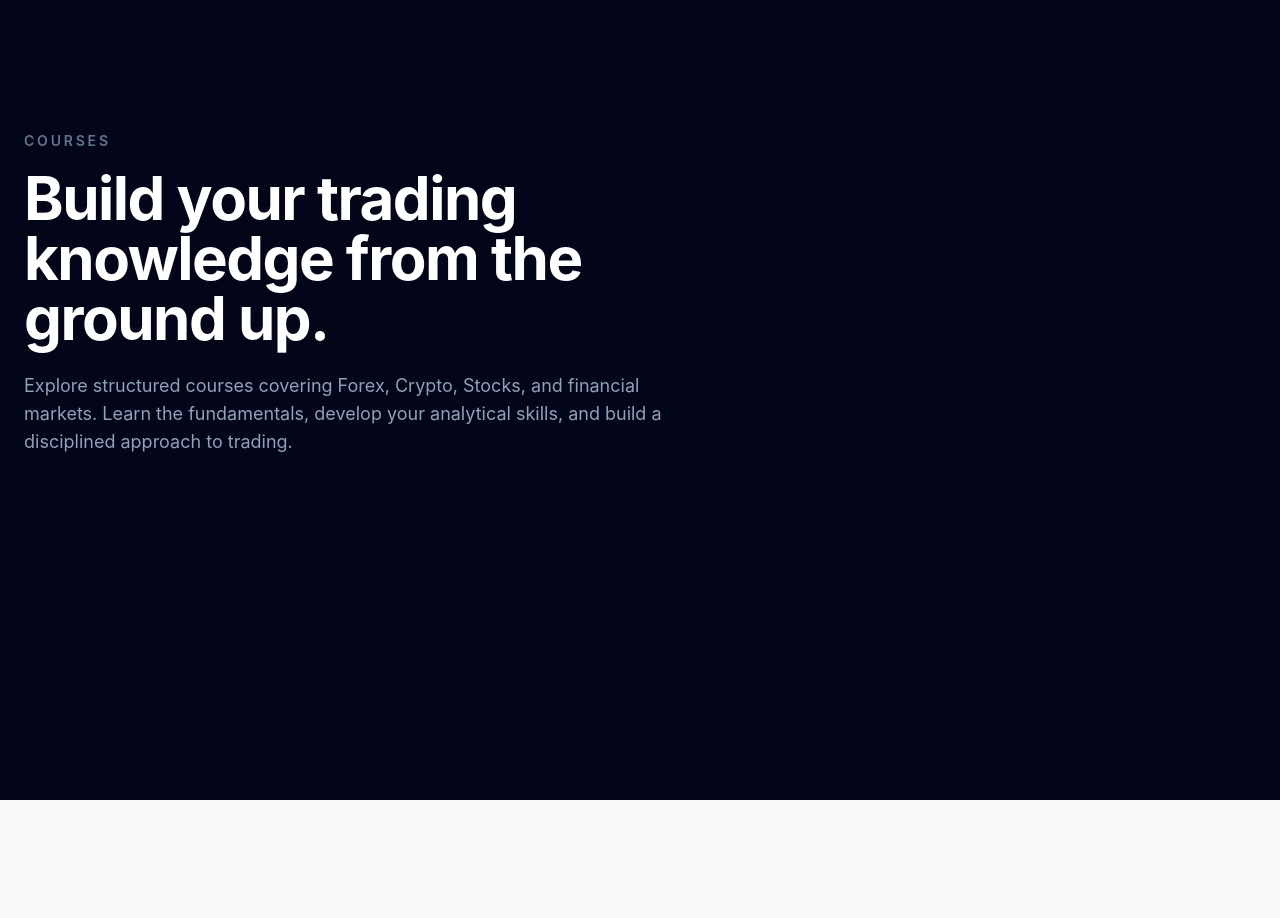
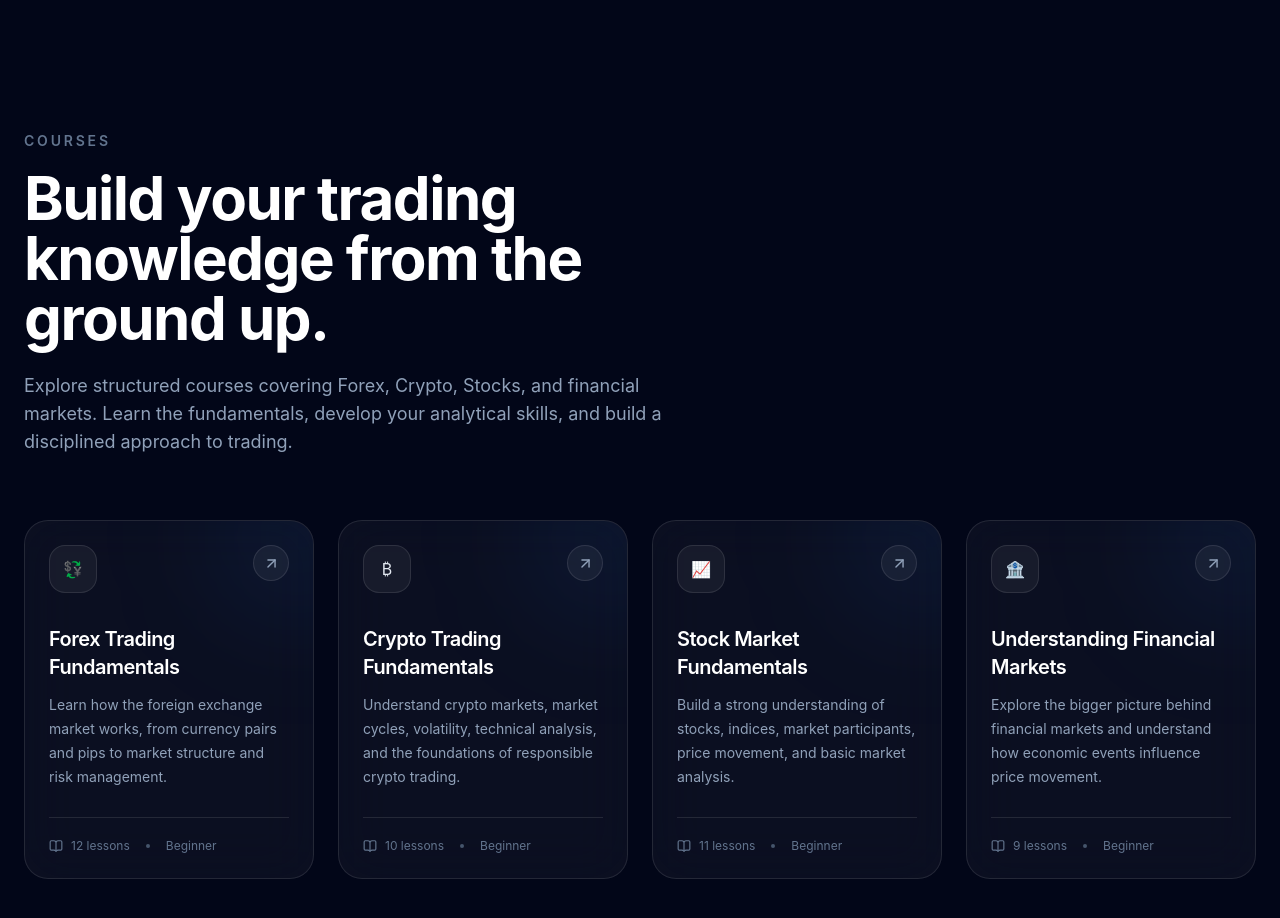
Before and after one commit to MyStack001/pipsoul-traders-university, a React (Vite) app: page /courses in a window 1280 px wide. Shown: the top 918 px of the page. Before the commit the page ends 800 px from the top, so only its background shows below. Built offline with nearby package versions, Linux system fonts and the light colour scheme.

Commit message:
feat: add course cards to university

```diff
--- a/src/pages/CoursesPage.tsx
+++ b/src/pages/CoursesPage.tsx
@@ -1,7 +1,60 @@
+import CourseCard from "../components/CourseCard";
+
+type CourseLevel = "Beginner" | "Intermediate" | "Advanced";
+
+type Course = {
+  category: string;
+  title: string;
+  description: string;
+  level: CourseLevel;
+  lessons: number;
+  icon: string;
+};
+
+const courses: Course[] = [
+  {
+    category: "Forex",
+    title: "Forex Trading Fundamentals",
+    description:
+      "Learn how the foreign exchange market works, from currency pairs and pips to market structure and risk management.",
+    level: "Beginner",
+    lessons: 12,
+    icon: "💱",
+  },
+  {
+    category: "Crypto",
+    title: "Crypto Trading Fundamentals",
+    description:
+      "Understand crypto markets, market cycles, volatility, technical analysis, and the foundations of responsible crypto trading.",
+    level: "Beginner",
+    lessons: 10,
+    icon: "₿",
+  },
+  {
+    category: "Stocks",
+    title: "Stock Market Fundamentals",
+    description:
+      "Build a strong understanding of stocks, indices, market participants, price movement, and basic market analysis.",
+    level: "Beginner",
+    lessons: 11,
+    icon: "📈",
+  },
+  {
+    category: "Finance",
+    title: "Understanding Financial Markets",
+    description:
+      "Explore the bigger picture behind financial markets and understand how economic events influence price movement.",
+    level: "Beginner",
+    lessons: 9,
+    icon: "🏦",
+  },
+];
+
 function CoursesPage() {
   return (
     <div className="min-h-screen bg-slate-950 text-white">
       <main className="mx-auto max-w-7xl px-6 py-24 sm:py-32">
+        {/* Hero */}
         <div className="max-w-3xl">
           <span className="text-sm font-semibold uppercase tracking-[0.2em] text-slate-500">
             Courses
@@ -17,6 +70,15 @@ function CoursesPage() {
             skills, and build a disciplined approach to trading.
           </p>
         </div>
+
+        {/* Courses */}
+        <section className="mt-16">
+          <div className="grid gap-6 sm:grid-cols-2 lg:grid-cols-4">
+            {courses.map((course) => (
+              <CourseCard key={course.title} {...course} />
+            ))}
+          </div>
+        </section>
       </main>
     </div>
   );
```
